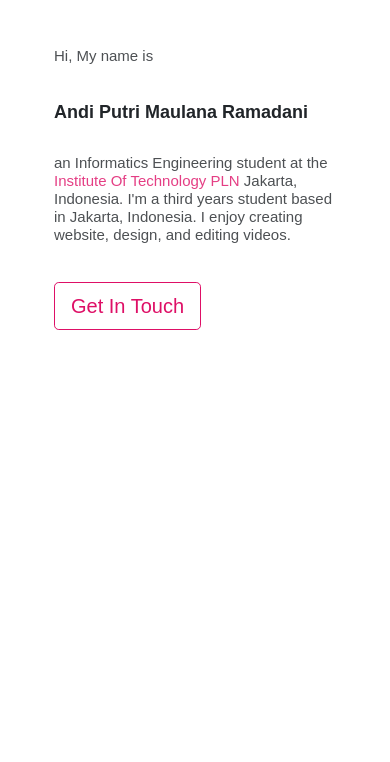
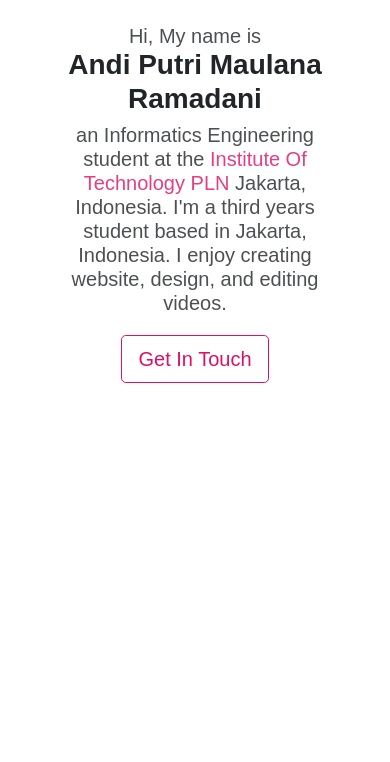
Before and after one commit to PutriMaulana/Portfolio, a plain HTML site: page index.html in a window 390 px wide. Shown: the part 82-844 px from the top of the page. Drawn offline with nearby package versions, Linux system fonts and the light colour scheme.

Commit message:
merapihkan mobile version

```diff
--- a/index.html
+++ b/index.html
@@ -40,6 +40,7 @@
         </div>
     </header>
 <!-- Home -->
+<div id="content">
     <Section id="home" class="home">
         <div class="container-fluid">
                 <h5>Hi, My name is</h5>
@@ -164,6 +165,7 @@
             </div>
         </div>
     </section>
+</div>
     <hr>
 
      <!-- To Top Button -->
--- a/style/style.css
+++ b/style/style.css
@@ -8,7 +8,11 @@ html{
     scroll-behavior: smooth;
 }
 body{
-    font-family: "Calibre", sans-serif;;
+    font-family: "Calibre", sans-serif;
+}
+#content{
+    width: 80%;
+    margin: 0 auto;
 }
 header{
     padding: 2% 8%;
@@ -87,8 +91,7 @@ header{
 
 /* projects */
 .project{
-    padding: 5% 10%;
-    margin: 50px 0 0 0;
+    padding: 20px;
 }
 .project h2{
     color: #de0f66;
@@ -208,22 +211,29 @@ footer .fab:hover{
   }
 
 
-@media only screen and (max-width: 600px) {
-    .home h5{
-        padding: 8% 0;
+@media only screen and (max-width: 800px) {
+    #content{
+        width: 100%;
+    }
+    .home{
+        text-align: center;
     }
     .home h5{
-        font-size: 15px;
+        font-size: 20px;
+        padding: 0;
+        margin: 0;
+    }
+    .home a{
+        margin: 20px 0;
     }
     .home h1{
-        font-size: 18px;
+        font-size: 28px;
     }
     .to-top{
         bottom: 10px;
         right: 10px;
     }
     footer{
-        font-size: 10px;
         padding: 30px;
     }
     footer .fab{
@@ -237,10 +247,7 @@ footer .fab:hover{
     }
     .about img{
         display: block;
-        margin-left: auto;
-        margin-right: auto;
-        margin-top: 20px;
-        margin-bottom: 20px;
+        margin: 20px auto;
     }
     .project{
         margin: 0;
@@ -250,7 +257,6 @@ footer .fab:hover{
         padding: 0;
         display: block;
         margin: 20px auto;
-
     }
     .instagram img{
         height: 300px;
```
